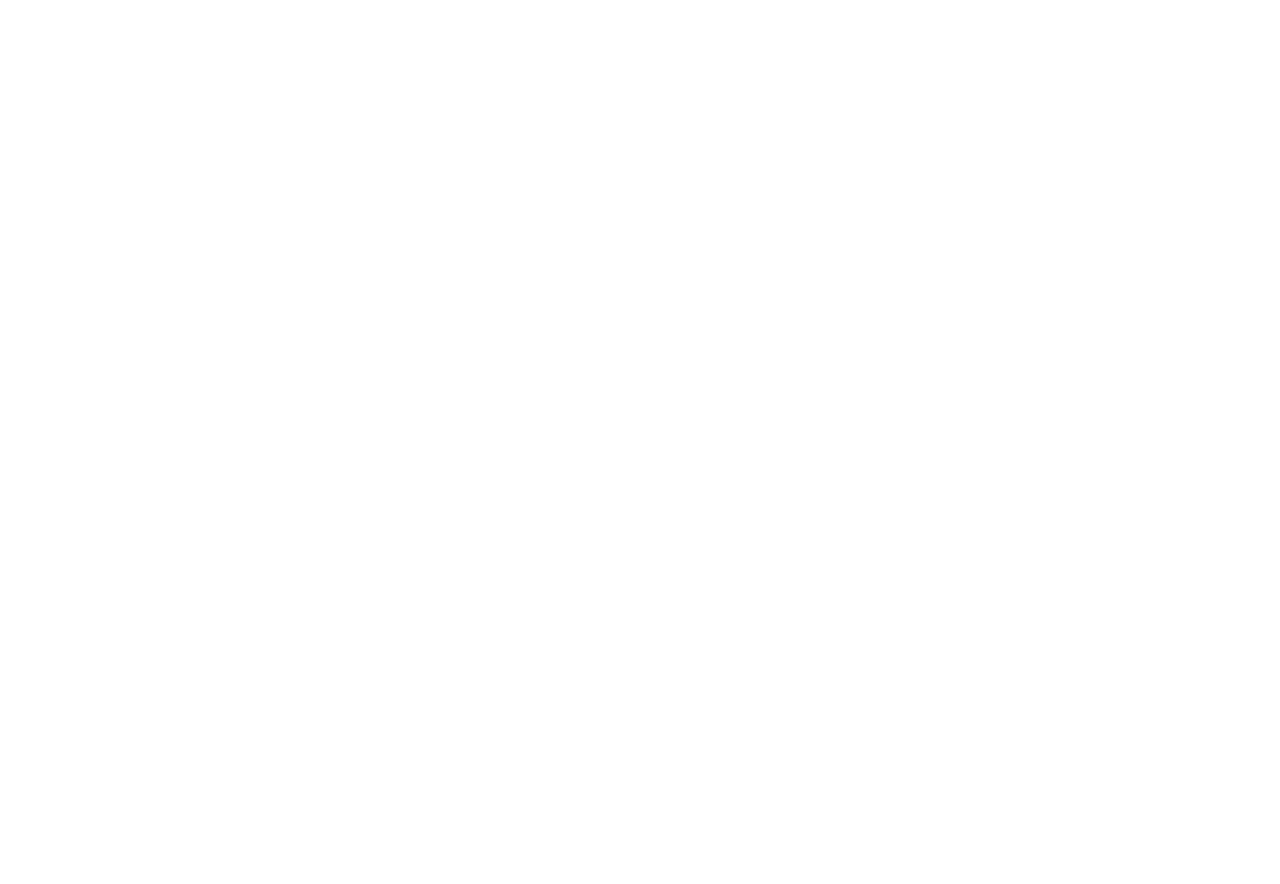
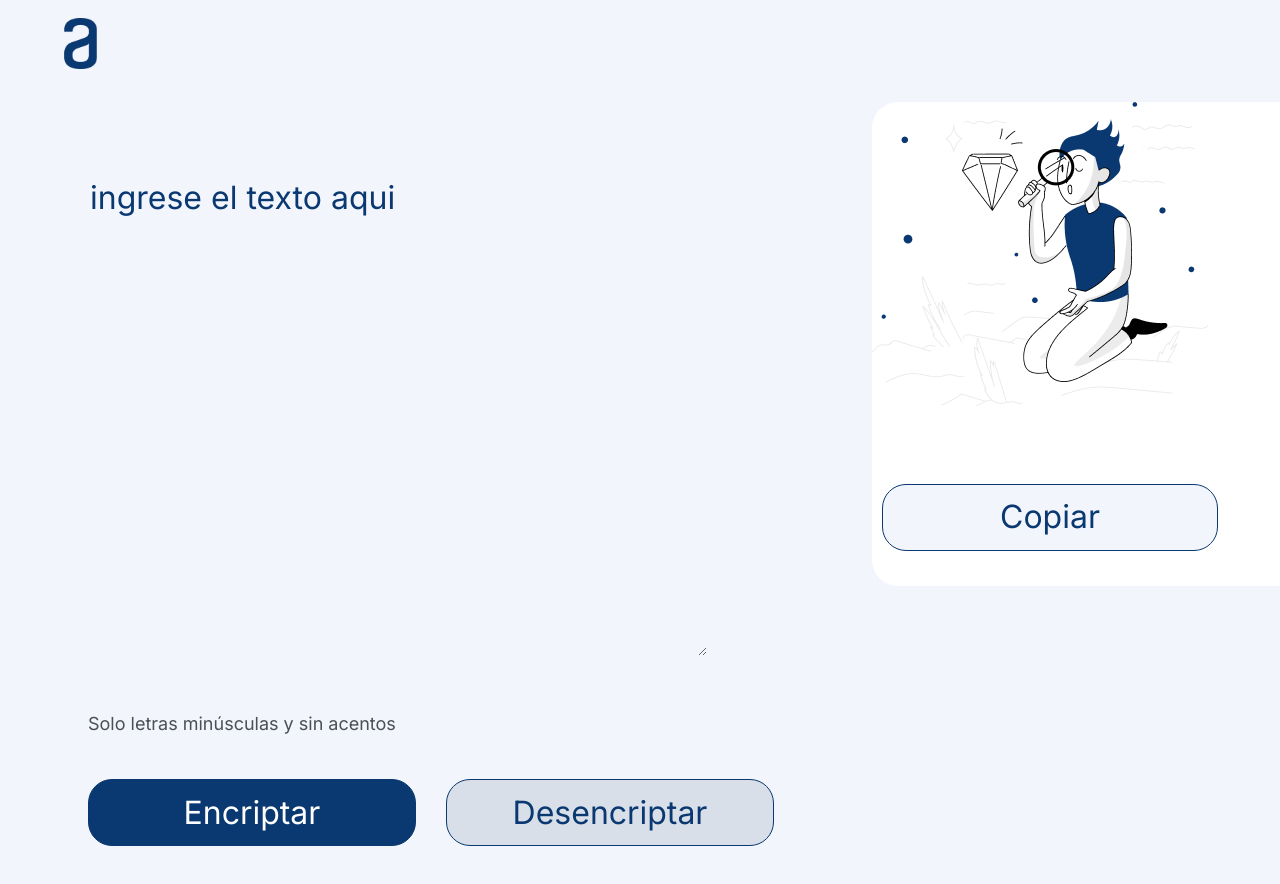
Before and after one commit to verena-brunswig/ChallengeEncripador-AluraLatam, a plain HTML site: page index.html in a window 1280 px wide. Before the commit the page ends 800 px from the top, so only its background shows below. Drawn offline with Linux system fonts and the light colour scheme.

Commit message:
primera parte del encriptador

```diff
--- a/index.html
+++ b/index.html
@@ -4,9 +4,34 @@
     <meta charset="UTF-8">
     <meta http-equiv="X-UA-Compatible" content="IE=edge">
     <meta name="viewport" content="width=device-width, initial-scale=1.0">
-    <title>Document</title>
+    <link rel="stylesheet" href="style.css">
+    <link rel="preconnect" href="https://fonts.googleapis.com">
+    <link rel="preconnect" href="https://fonts.gstatic.com" crossorigin>
+    <link href="https://fonts.googleapis.com/css2?family=Inter:wght@200;400&display=swap" rel="stylesheet">
+    <title>Encriptador</title>
 </head>
 <body>
+    <header>
+        <img class="logo" src="Assets/Logo.png" alt="logo de alura" >
+    </header>
 
+    <main>
+        <section>
+            <textarea class="text-area" cols="30" rows="10" placeholder="Ingrese el texto aqui"></textarea>
+            <div>
+                <h6 class="informacion">Solo letras minúsculas y sin acentos</h6>
+            </div>
+            <div class="botones">
+                <button class="btn-encriptar">Encriptar</button>
+                <button class="btn-desencriptar">Desencriptar</button>
+            </div>
+        </section>
+        <section>
+            <textarea class="mensaje" cols="20" rows="10"></textarea>
+            <div>
+                <button class="copiar">Copiar</button>
+            </div>
+        </section>
+    </main>
 </body>
 </html>
--- /dev/null
+++ b/style.css
@@ -0,0 +1,94 @@
+*{
+    background: #f3f5fc;
+    font-family: 'Inter';
+    font-style: normal;
+    font-weight: 400;
+    font-size: 32px;
+    line-height: 150%;
+    }
+
+.logo{
+  padding-top: 10px;
+  margin-left: 10px;
+  width: 10%;
+}
+
+main{
+    display: flex;
+    margin-bottom: 50px;
+    margin-left: 80px;
+}
+
+.text-area{
+    border: none;
+    color: #0A3871;
+    margin-top: 90px;
+    text-transform: lowercase;
+}
+
+::placeholder{ color: #0A3871;}
+    .text-area:focus{
+        outline: none;
+    }
+
+.mensaje{
+    background: white;
+    background-image: url("Assets/Muñeco.png");
+    background-repeat: no-repeat;
+    border: none;
+    border-radius: 26px;
+    color: #0A3871;
+    margin-left: 98px;
+    margin-top: 20px;
+    padding-left: 20px;
+    position: fixed;
+}
+
+.mensaje:focus{
+    outline: none;
+}
+
+.botones{
+   display: flex;
+   margin-top: 18px;
+}
+
+
+
+.btn-desencriptar{
+    background: #D8DFE8;
+    border: 1px solid #0A3871;
+    border-radius: 24px;
+    color: #0A3871;
+    cursor: pointer;
+    height: 67px;
+    margin-left: 30px;
+    width: 328px;
+}
+
+.btn-encriptar{
+    background-color: #0A3871;
+    border: 1px solid #0A3871;
+    border-radius: 24px;
+    color: white;
+    cursor: pointer;
+    height: 67px;
+    width: 328px;
+}
+
+.copiar{
+    border: 1px solid #0A3871;
+    border-radius: 24px;
+    color: #0A3871;
+    cursor: pointer;
+    height: 67px;
+    margin-left: 108px;
+    margin-top: 402px;
+    position: absolute;
+    width: 336px;
+}
+
+.informacion{
+    color: #495057;
+    font-size: 18px;
+}
```
Also changed, not shown: Assets/Logo.png (added), Assets/Muñeco.png (added), Assets/bi_exclamation-circle-fill.png (added), Assets/diamod.png (added).
